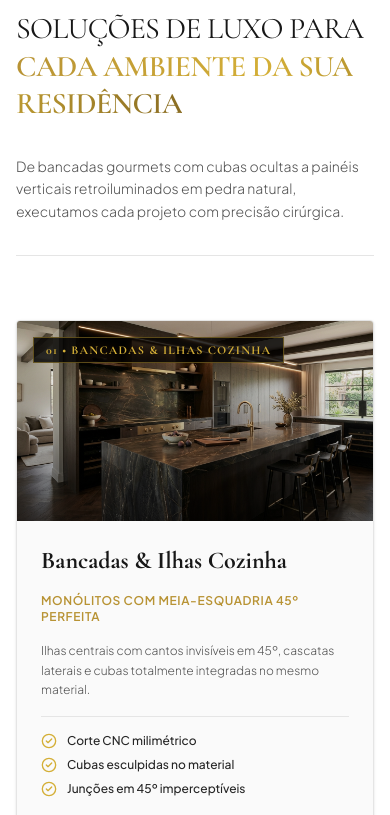
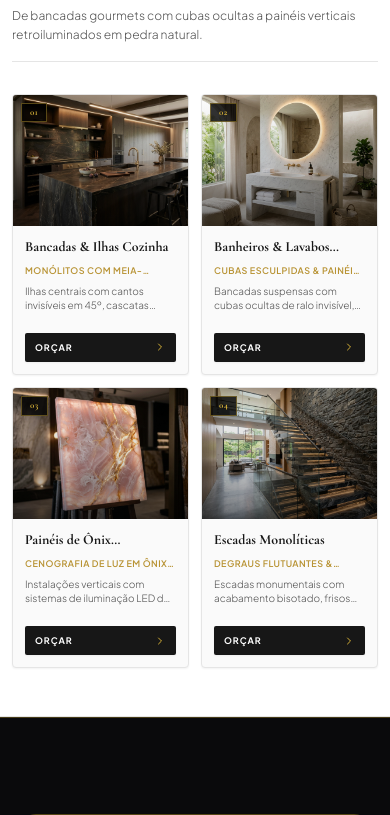
Before and after one commit to carolzinh427-beep/-marmore, a React (Vite) app: page / in a window 390 px wide. Shown: the part 7529-8344 px from the top of the page. Built offline with nearby package versions, Linux system fonts and the light colour scheme.

Commit message:
fix: Make SolutionsSection compact and side-by-side (grid 2 cols mobile, 4 cols desktop)

```diff
--- a/src/components/SolutionsSection.tsx
+++ b/src/components/SolutionsSection.tsx
@@ -1,5 +1,5 @@
 import React from 'react';
-import { ArrowUpRight, CheckCircle2, ChevronRight, Sparkles } from 'lucide-react';
+import { CheckCircle2, ChevronRight, Sparkles } from 'lucide-react';
 import { siteConfig } from '../config/site';
 
 export const SolutionsSection: React.FC = () => {
@@ -11,95 +11,95 @@ export const SolutionsSection: React.FC = () => {
   };
 
   return (
-    <section id="solucoes" className="py-24 md:py-32 bg-white text-black border-t border-b border-neutral-200 relative overflow-hidden">
+    <section id="solucoes" className="py-12 sm:py-16 bg-white text-black border-t border-b border-neutral-200 relative overflow-hidden">
 
       {/* Decorative Gold Accent Bar */}
       <div className="absolute top-0 left-0 right-0 h-1 bg-gradient-to-r from-transparent via-[#D4AF37] to-transparent" />
 
-      <div className="max-w-7xl mx-auto px-4 sm:px-6 lg:px-12">
+      <div className="max-w-7xl mx-auto px-3 sm:px-6 lg:px-12">
 
-        {/* Header da Seção com Fundo Claro */}
-        <div className="flex flex-col md:flex-row md:items-end justify-between mb-16 gap-8 pb-8 border-b border-neutral-200">
-          <div className="max-w-2xl">
-            <div className="inline-flex items-center gap-2 px-3 py-1 bg-[#FAF6E9] border border-[#D4AF37]/30 rounded-full mb-3">
-              <Sparkles className="w-3.5 h-3.5 text-[#B89334]" />
-              <span className="text-[10px] uppercase tracking-[0.25em] text-[#9E7C1D] font-bold">
+        {/* Header Compacto da Seção */}
+        <div className="flex flex-col md:flex-row md:items-end justify-between mb-8 sm:mb-10 gap-4 pb-4 border-b border-neutral-200">
+          <div>
+            <div className="inline-flex items-center gap-1.5 px-2.5 py-0.5 bg-[#FAF6E9] border border-[#D4AF37]/30 rounded-full mb-2">
+              <Sparkles className="w-3 h-3 text-[#B89334]" />
+              <span className="text-[9px] sm:text-[10px] uppercase tracking-[0.2em] text-[#9E7C1D] font-bold">
                 APLICAÇÕES ARQUITETÔNICAS SOB MEDIDA
               </span>
             </div>
 
-            <h2 className="font-serif text-3xl sm:text-5xl font-light leading-tight tracking-tight text-neutral-900">
-              SOLUÇÕES DE LUXO PARA <br />
+            <h2 className="font-serif text-xl sm:text-3xl font-light leading-tight tracking-tight text-neutral-900">
+              SOLUÇÕES DE LUXO PARA <br className="hidden sm:inline" />
               <span className="font-semibold text-transparent bg-clip-text bg-gradient-to-r from-[#B89334] via-[#D4AF37] to-[#8A6D23]">
                 CADA AMBIENTE DA SUA RESIDÊNCIA
               </span>
             </h2>
           </div>
 
-          <p className="text-sm md:text-base text-neutral-600 max-w-md font-light leading-relaxed">
-            De bancadas gourmets com cubas ocultas a painéis verticais retroiluminados em pedra natural, executamos cada projeto com precisão cirúrgica.
+          <p className="text-xs sm:text-sm text-neutral-600 max-w-md font-light leading-relaxed">
+            De bancadas gourmets com cubas ocultas a painéis verticais retroiluminados em pedra natural.
           </p>
         </div>
 
-        {/* Grid de Soluções com Cards Brancos e Detalhes Dourados */}
-        <div className="grid grid-cols-1 md:grid-cols-2 gap-8 lg:gap-12">
+        {/* Grid Lado a Lado Compacto (2 Colunas no Mobile, 4 Colunas no Desktop) */}
+        <div className="grid grid-cols-2 lg:grid-cols-4 gap-3 sm:gap-6">
           {siteConfig.solutions.map((sol, index) => (
             <div
               key={sol.id}
-              className="group bg-neutral-50 border border-neutral-200 hover:border-[#D4AF37] transition-all duration-500 overflow-hidden shadow-sm hover:shadow-2xl flex flex-col justify-between rounded-sm"
+              className="group bg-neutral-50 border border-neutral-200 hover:border-[#D4AF37] transition-all duration-300 overflow-hidden shadow-xs hover:shadow-xl flex flex-col justify-between rounded-sm"
             >
               <div>
-                {/* Imagem do Projeto com Overlay */}
-                <div className="relative aspect-[16/9] img-zoom-container bg-neutral-200 overflow-hidden">
+                {/* Imagem do Projeto Compacta */}
+                <div className="relative aspect-[4/3] img-zoom-container bg-neutral-200 overflow-hidden">
                   <img
                     src={sol.image}
                     alt={`Stone Gran Lux - ${sol.title}`}
                     className="w-full h-full object-cover"
                     loading="lazy"
                   />
-                  <div className="absolute inset-0 bg-gradient-to-t from-black/70 via-black/20 to-transparent opacity-80 group-hover:opacity-50 transition-opacity" />
+                  <div className="absolute inset-0 bg-gradient-to-t from-black/70 via-black/20 to-transparent opacity-70 group-hover:opacity-40 transition-opacity" />
 
-                  <span className="absolute top-4 left-4 font-serif text-xs font-bold tracking-widest text-[#D4AF37] bg-black/80 px-3 py-1 border border-[#D4AF37]/40 uppercase">
-                    0{index + 1} • {sol.title}
+                  <span className="absolute top-2 left-2 font-serif text-[9px] sm:text-[10px] font-bold tracking-wider text-[#D4AF37] bg-black/80 px-2 py-0.5 border border-[#D4AF37]/40 uppercase">
+                    0{index + 1}
                   </span>
                 </div>
 
-                {/* Conteúdo Informativo */}
-                <div className="p-6 sm:p-8 space-y-4">
-                  <h3 className="font-serif text-2xl font-bold text-neutral-900 group-hover:text-[#B89334] transition-colors">
+                {/* Conteúdo Informativo Reduzido */}
+                <div className="p-3 sm:p-4 space-y-2">
+                  <h3 className="font-serif text-sm sm:text-lg font-bold text-neutral-900 group-hover:text-[#B89334] transition-colors leading-tight line-clamp-1">
                     {sol.title}
                   </h3>
 
-                  <p className="text-xs uppercase tracking-wider text-[#B89334] font-semibold">
+                  <p className="text-[9px] sm:text-[10px] uppercase tracking-wider text-[#B89334] font-semibold line-clamp-1">
                     {sol.subtitle}
                   </p>
 
-                  <p className="text-xs sm:text-sm text-neutral-600 font-light leading-relaxed">
+                  <p className="text-[10px] sm:text-xs text-neutral-600 font-light leading-snug line-clamp-2">
                     {sol.description}
                   </p>
 
-                  {/* Highlights de Engenharia */}
-                  <div className="pt-4 border-t border-neutral-200 space-y-2">
-                    {sol.highlights.map((item, idx) => (
-                      <div key={idx} className="flex items-center gap-2.5 text-xs text-neutral-800">
-                        <CheckCircle2 className="w-4 h-4 text-[#D4AF37] shrink-0" />
-                        <span className="font-medium">{item}</span>
+                  {/* Highlights de Engenharia Reduzidos */}
+                  <div className="pt-2 border-t border-neutral-200 space-y-1 hidden sm:block">
+                    {sol.highlights.slice(0, 2).map((item, idx) => (
+                      <div key={idx} className="flex items-center gap-1.5 text-[10px] text-neutral-800">
+                        <CheckCircle2 className="w-3 h-3 text-[#D4AF37] shrink-0" />
+                        <span className="font-medium truncate">{item}</span>
                       </div>
                     ))}
                   </div>
                 </div>
               </div>
 
-              {/* Botão de Solicitação do Projeto */}
-              <div className="p-6 sm:p-8 pt-0">
+              {/* Botão de Solicitação do Projeto Compacto */}
+              <div className="p-3 sm:p-4 pt-0">
                 <a
                   href={getWhatsappSolutionUrl(sol.title)}
                   target="_blank"
                   rel="noopener noreferrer"
-                  className="w-full py-3.5 px-5 bg-neutral-900 hover:bg-[#B89334] text-white hover:text-black transition-colors duration-300 text-xs uppercase tracking-[0.18em] font-bold flex items-center justify-between shadow-md"
+                  className="w-full py-2 px-2.5 bg-neutral-900 hover:bg-[#B89334] text-white hover:text-black transition-colors duration-300 text-[9px] sm:text-[10px] uppercase tracking-widest font-bold flex items-center justify-between shadow-xs rounded-xs"
                 >
-                  <span>Orçamento de {sol.title}</span>
-                  <ChevronRight className="w-4 h-4 text-[#D4AF37] group-hover:text-black transition-colors" />
+                  <span className="truncate">Orçar</span>
+                  <ChevronRight className="w-3 h-3 text-[#D4AF37] group-hover:text-black shrink-0" />
                 </a>
               </div>
             </div>
```
